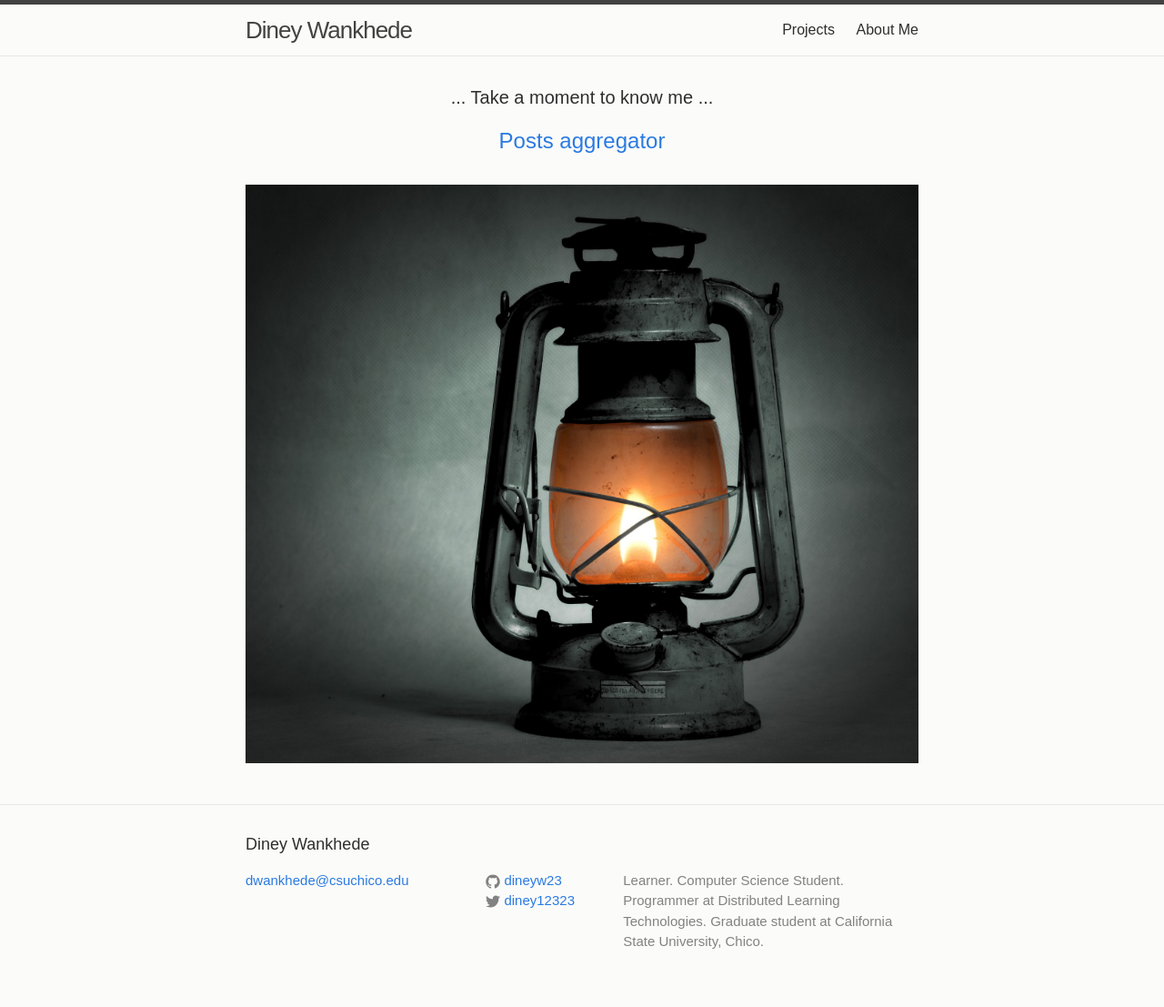
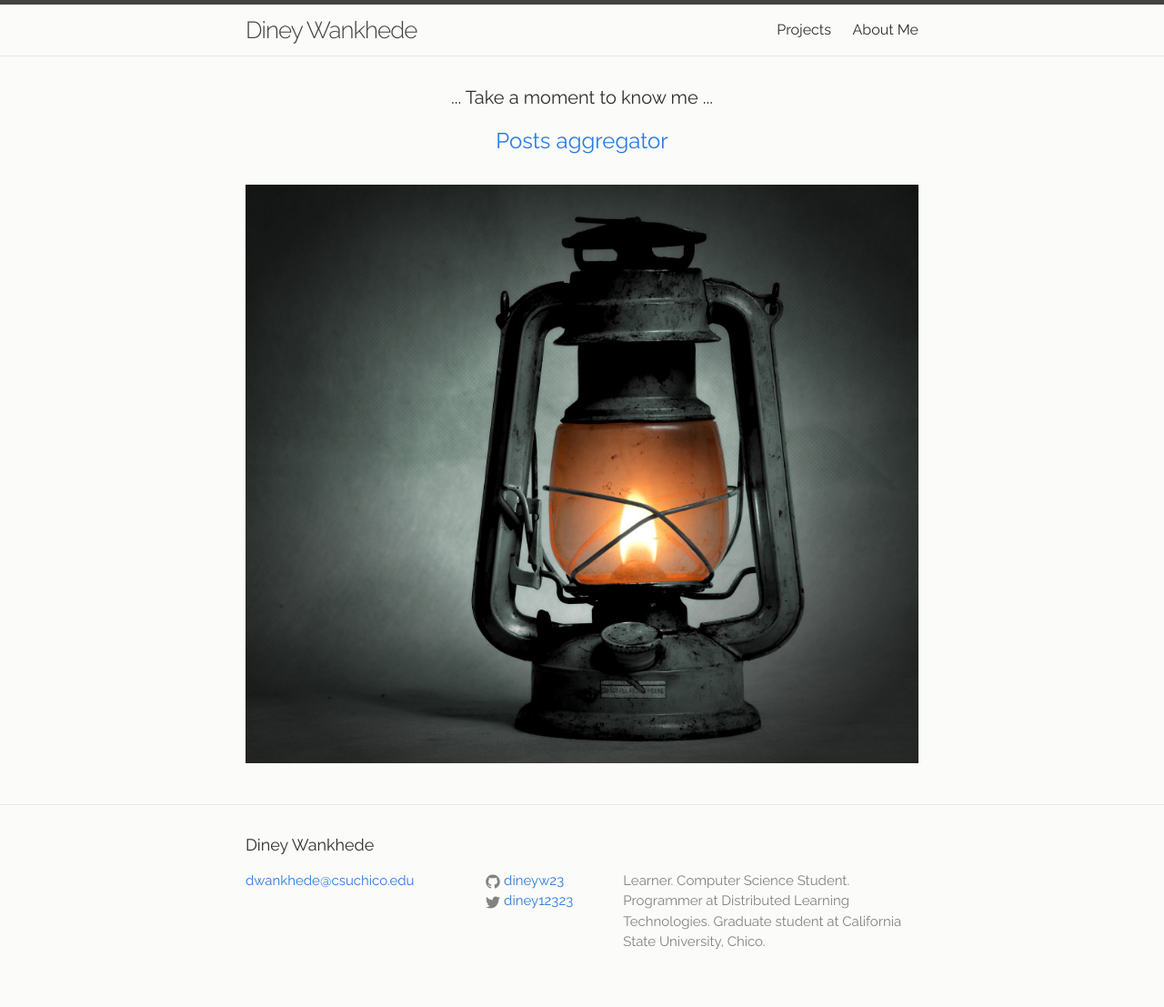
Before and after one commit to dineyw23/dineyw23.github.io, a Jekyll site: the page built from index.html, in a window 1280 px wide. Shown: the whole page at 91% size. Built offline with Jekyll 4.4.1, drawn with Linux system fonts in a browser that asks for light colours.

Commit message:
Update font

```diff
--- a/css/main.scss
+++ b/css/main.scss
@@ -2,11 +2,10 @@
 # Only the main Sass file needs front matter (the dashes are enough)
 ---
 @charset "utf-8";
-
-
+@import url(https://fonts.googleapis.com/css?family=Raleway:400,300);
 
 // Our variables
-$base-font-family: "Source Sans Pro", sans-serif;
+$base-font-family: 'Raleway', sans-serif;
 $base-font-size:   16px;
 $base-font-weight: 400;
 $small-font-size:  $base-font-size * 0.875;
```
